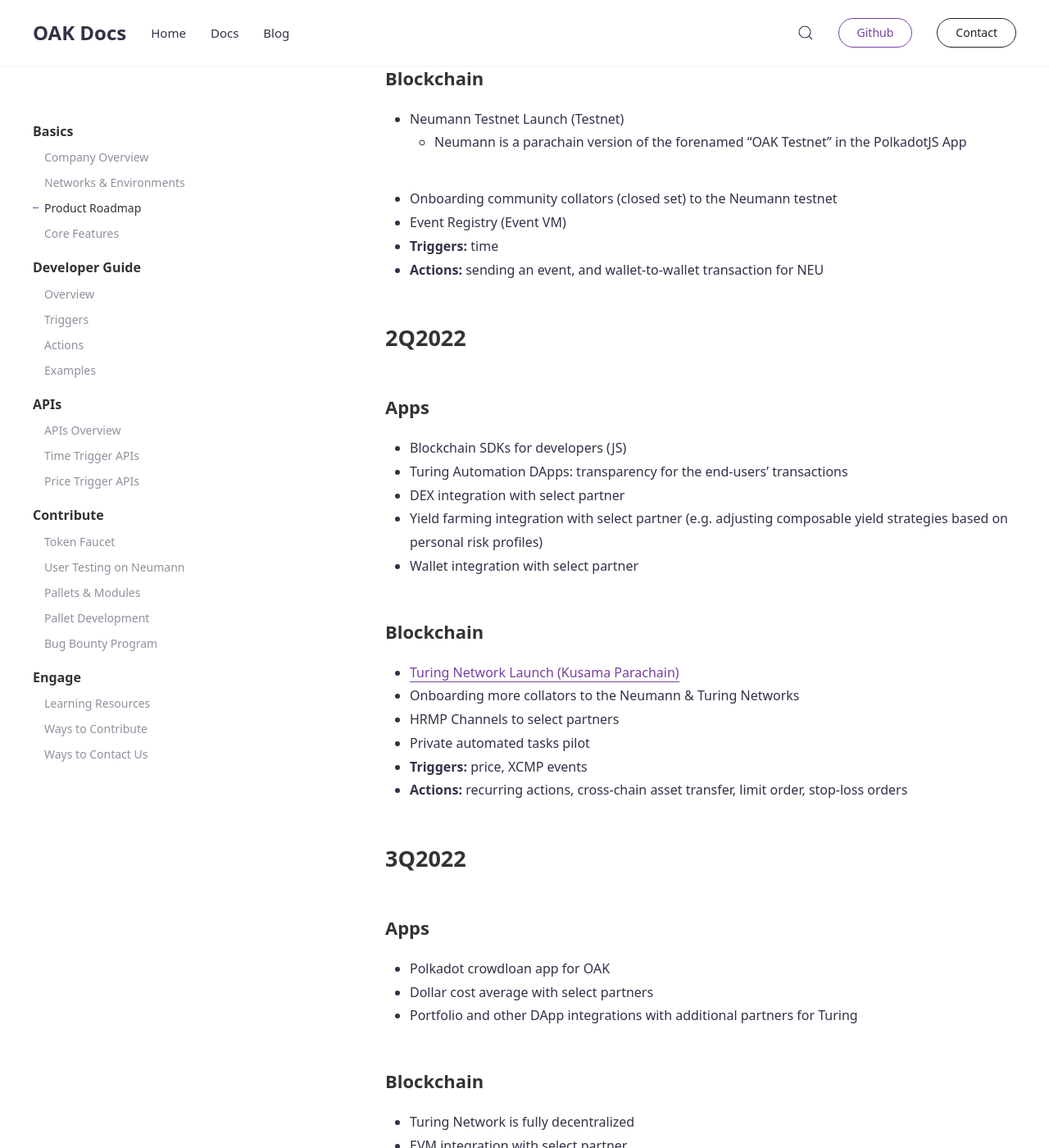
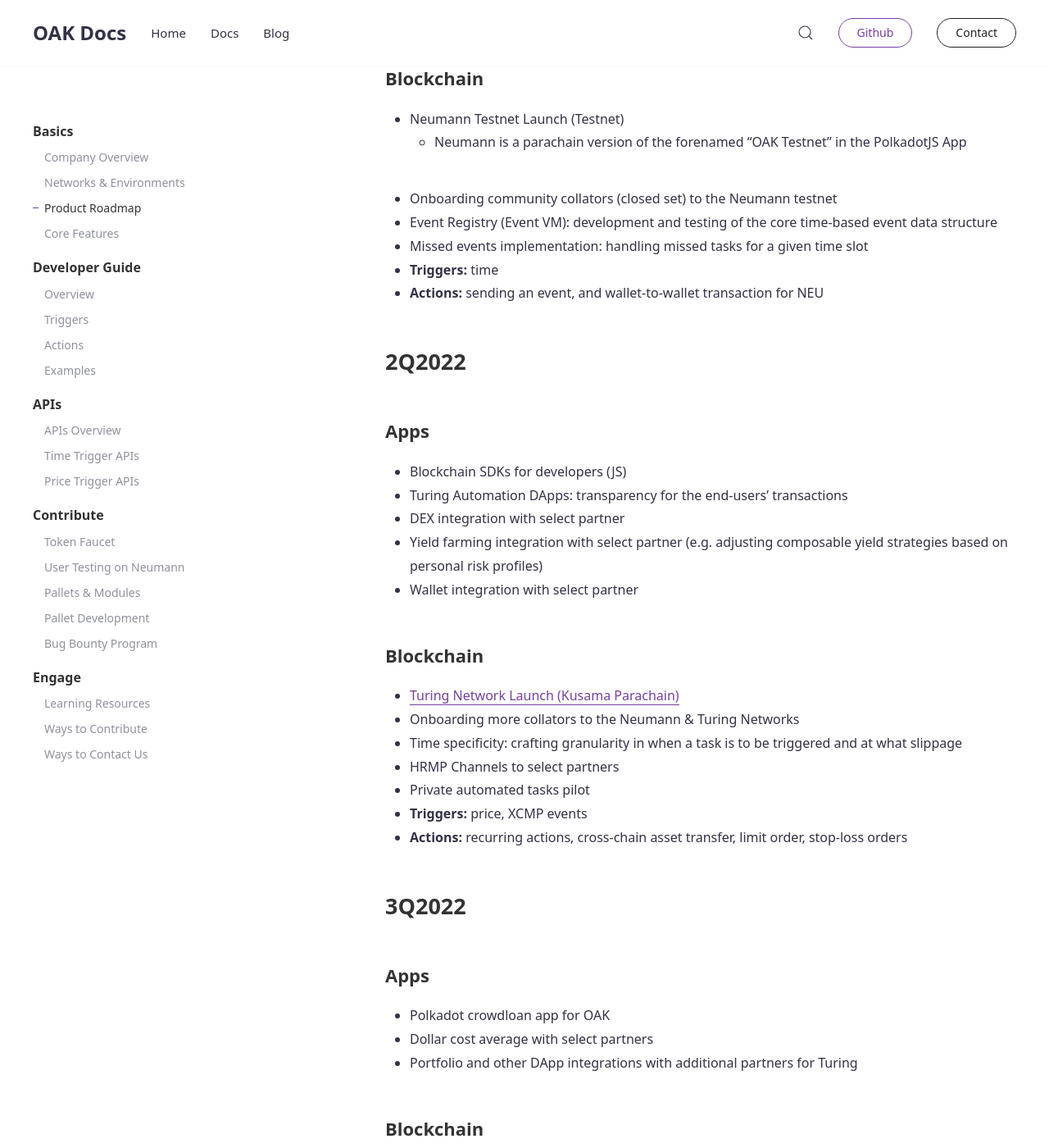
Before and after one commit to AvaProtocol/OAK-docs, a Jekyll site: the page built from _docs/product-roadmap.md, in a window 1280 px wide and 1400 px high, scrolled down 634 px. Shown: the whole window at 82% size. Built offline with Jekyll 4.4.1, drawn with Linux system fonts in a browser that asks for light colours; some of the changed text lies outside the part shown.

Commit message:
feedback

```diff
--- a/_docs/product-roadmap.md
+++ b/_docs/product-roadmap.md
@@ -17,7 +17,8 @@
 - Neumann Testnet Launch (Testnet)
   - Neumann is a parachain version of the forenamed “OAK Testnet” in the PolkadotJS App
 - Onboarding community collators (closed set) to the Neumann testnet
-- Event Registry (Event VM)
+- Event Registry (Event VM): development and testing of the core time-based event data structure
+- Missed events implementation: handling missed tasks for a given time slot
 - **Triggers:** time
 - **Actions:** sending an event, and wallet-to-wallet transaction for NEU
 
@@ -32,6 +33,7 @@
 ### Blockchain
 - [Turing Network Launch (Kusama Parachain)](https://oak.tech/turing/phases/)
 - Onboarding more collators to the Neumann & Turing Networks
+- Time specificity: crafting granularity in when a task is to be triggered and at what slippage
 - HRMP Channels to select partners
 - Private automated tasks pilot
 - **Triggers:** price, XCMP events
@@ -57,7 +59,7 @@
 
 ## 4Q2022
 ### Apps
-- DApplets Marketplace
+- DApplets Marketplace: an online marketplace where creators can submit automation DApps and consumers can opt to use them similar to (IFTTT)[https://ifttt.com/explore]
 
 ### Blockchain
 - OAK Network Launch
```
